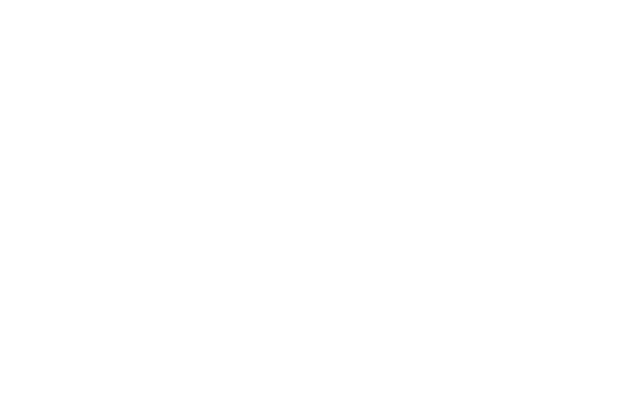
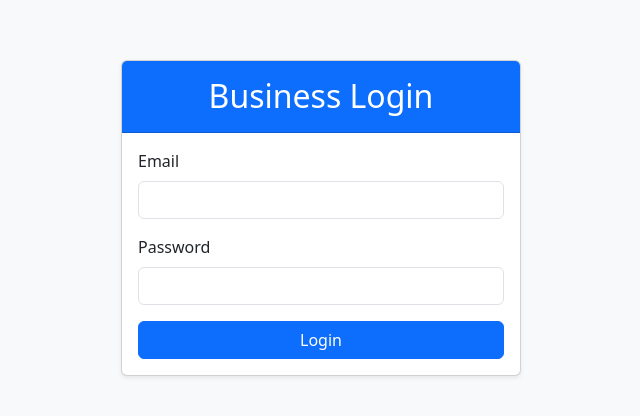
Before and after one commit to GConscious/Lynk, a React (Create React App) app: page /login in a window 1280 px wide. Before the commit this address had no page. Shown: the part 182-598 px from the top of the page, without its empty margins (319-959 px from the left). Built offline with nearby package versions, Linux system fonts and the light colour scheme.

Commit message:
added login.jsx and updated readme

```diff
--- a/src/App.js
+++ b/src/App.js
@@ -3,12 +3,14 @@
 import Events from "./components/Events.jsx";
 import "bootstrap/dist/css/bootstrap.min.css";
 import { Routes, Route } from "react-router-dom";
+import BusinessLogin from "./components/Login.jsx";
 
 function App() {
   return (
     <Routes>
       <Route path="/signup" element={<BusinessSignup />} />
       <Route path="/events" element={<Events />} />
+      <Route path="/login" element={<BusinessLogin />} />
     </Routes>
   );
 }
--- /dev/null
+++ b/src/components/Login.jsx
@@ -0,0 +1,94 @@
+import React, { useState } from "react";
+import { auth } from "./firebase-config.js";
+import { signInWithEmailAndPassword } from "firebase/auth";
+
+// Storage of business info
+const BusinessLogin = () => {
+  const [info, setInfo] = useState({
+    email: "",
+    password: "",
+  });
+
+  // Error Message
+  const [error, setError] = useState("");
+
+  // Handles changes in field
+  const handleChange = (e) => {
+    const { name, value } = e.target;
+    setInfo((prev) => ({
+      ...prev,
+      [name]: value,
+    }));
+  };
+
+  // Stores submission data
+  const handleSubmit = async (e) => {
+    e.preventDefault();
+    const { email, password } = info;
+    try {
+      const userCredential = await signInWithEmailAndPassword(
+        auth,
+        email,
+        password
+      );
+      const user = userCredential.user;
+      console.log("Logged in with email:", user);
+      alert("Login successful!");
+    } catch (err) {
+      setError("Login unsuccessful: Incorrect username or password");
+      console.error("Login error: Incorrect username or password", err.message);
+    }
+  };
+
+  // Login Layout
+  return (
+    <div className="container-fluid bg-light min-vh-100 d-flex align-items-center justify-content-center p-4">
+      <div
+        className="card shadow-sm"
+        style={{ maxWidth: "400px", width: "100%" }}
+      >
+        <div className="card-header bg-primary text-white text-center">
+          <h2 className="my-2">Business Login</h2>
+        </div>
+        <div className="card-body">
+          <form onSubmit={handleSubmit}>
+            <div className="mb-3">
+              <label htmlFor="email" className="form-label">
+                Email
+              </label>
+              <input
+                type="email"
+                className="form-control"
+                id="email"
+                name="email"
+                value={info.email}
+                onChange={handleChange}
+                required
+              />
+            </div>
+            <div className="mb-3">
+              <label htmlFor="password" className="form-label">
+                Password
+              </label>
+              <input
+                type="password"
+                className="form-control"
+                id="password"
+                name="password"
+                value={info.password}
+                onChange={handleChange}
+                required
+              />
+            </div>
+            <button type="submit" className="btn btn-primary w-100">
+              Login
+            </button>
+            {error && <p className="text-danger mt-2">{error}</p>}
+          </form>
+        </div>
+      </div>
+    </div>
+  );
+};
+
+export default BusinessLogin;
```
Also changed, not shown: 1 other file (tests, documents, lock files or other folders).
